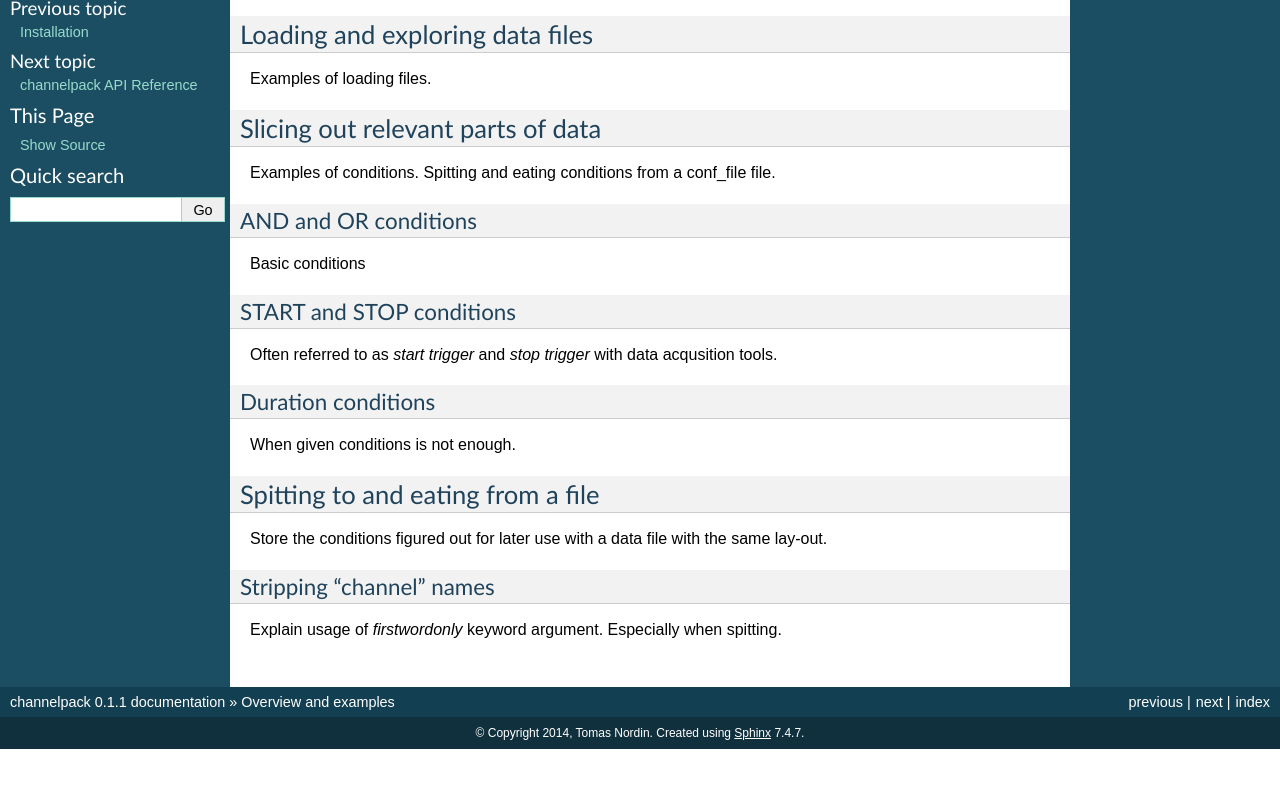
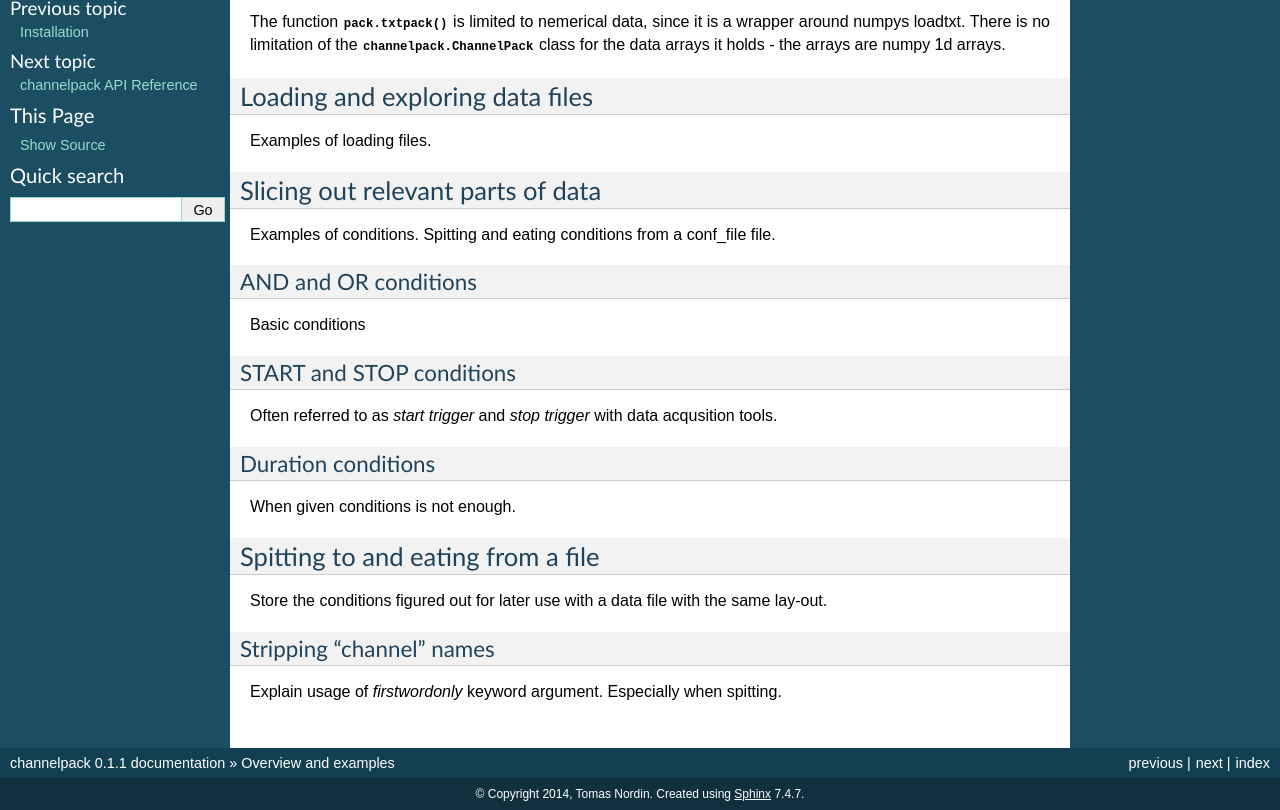
Before and after one commit to tomnor/channelpack, a Sphinx documentation site: the page built from docs/overview_examples.rst, in a window 1280 px wide, cut to the strip 311-1121 px from the top of the page. Built offline with Sphinx 7.4.7, drawn with Linux system fonts in a browser that asks for light colours; before the commit the page ends 1060 px from its top, so only the background shows below that.

Commit message:
Prep a confused merge

```diff
--- a/CHANGES.txt
+++ b/CHANGES.txt
@@ -9,6 +9,10 @@
 * Add a module lazyutils. Helpers to get file names, remembering locations.???
 
 * Docs initiated and uploaded. http://pythonhosted.org/channelpack.???
+
+* The dbf reader function replace missing values with numpy.NaN if the data is
+  numeric. This means that all numeric values will be floats, even though they
+  are specified as integers in the source data file.
 
 
 **0.1.1 (2014-08-16)**
--- a/docs/overview_examples.rst
+++ b/docs/overview_examples.rst
@@ -4,12 +4,18 @@ Overview and examples
 The idea behind `channelpack` is to provide a quick and convinient way of
 loading and anlyzing (test) data.
 
-channelpack requires `numpy <https://pypi.python.org/pypi/numpy>`_, but does not attempt to
-install that for you during installation of channelpack. It's not a huge deal to
-install numpy, but maybe not trivial either, and there might be reasons you
-prefer to do that yourself.
+channelpack requires `numpy <https://pypi.python.org/pypi/numpy>`_, but does not
+attempt to install that for you during installation of channelpack. It's not a
+huge deal to install numpy, but maybe not trivial either, and there might be
+reasons you prefer to do that yourself.
 
 .. automodule:: channelpack
+
+
+The function :func:`pack.txtpack` is limited to nemerical data, since it is a
+wrapper around numpys loadtxt. There is no limitation of the
+:class:`channelpack.ChannelPack` class for the data arrays it holds - the arrays
+are numpy 1d arrays.
 
 Loading and exploring data files
 ================================
```
Also changed, not shown: other parts of CHANGES.txt (+1 -1 lines), 1 other file.
